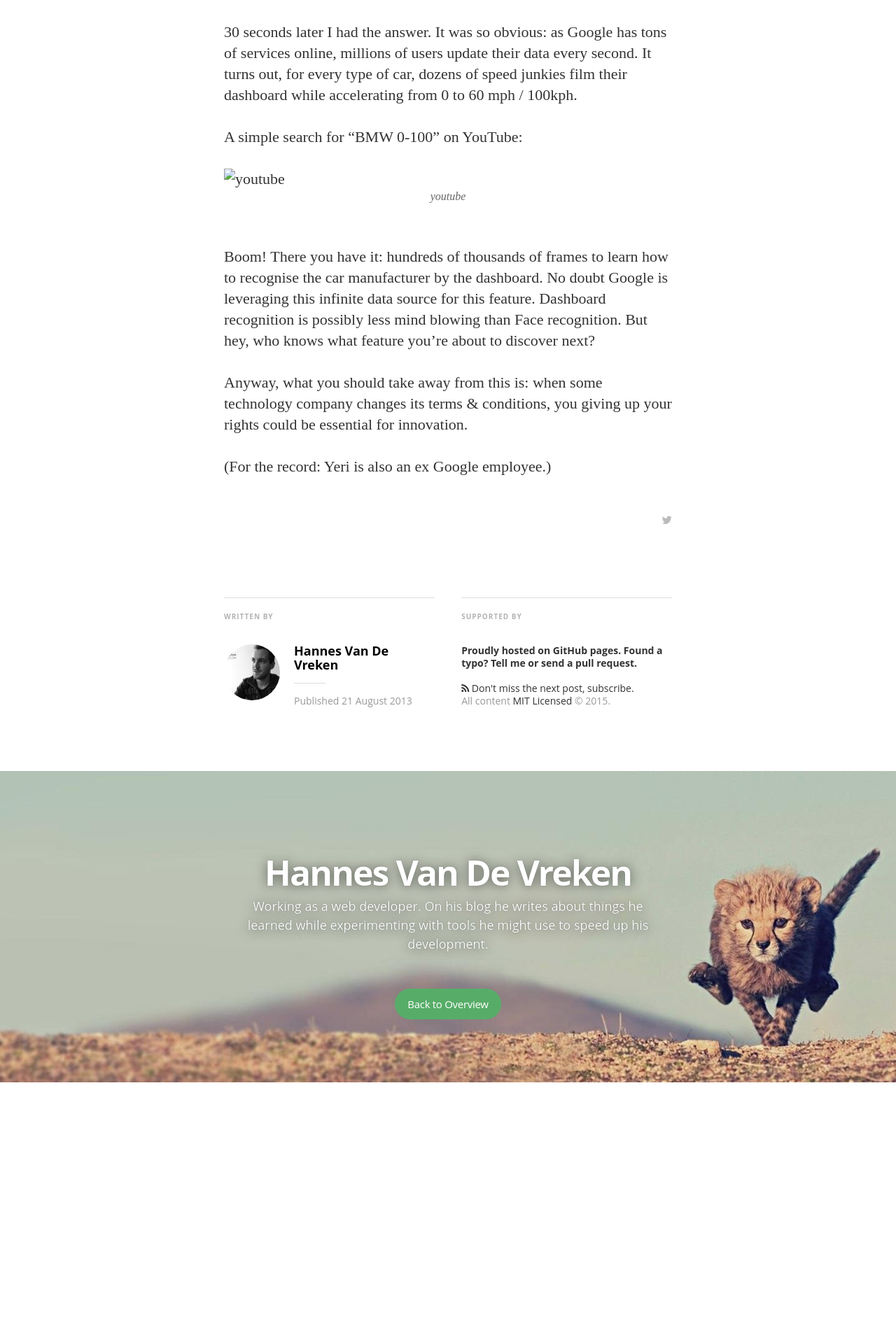
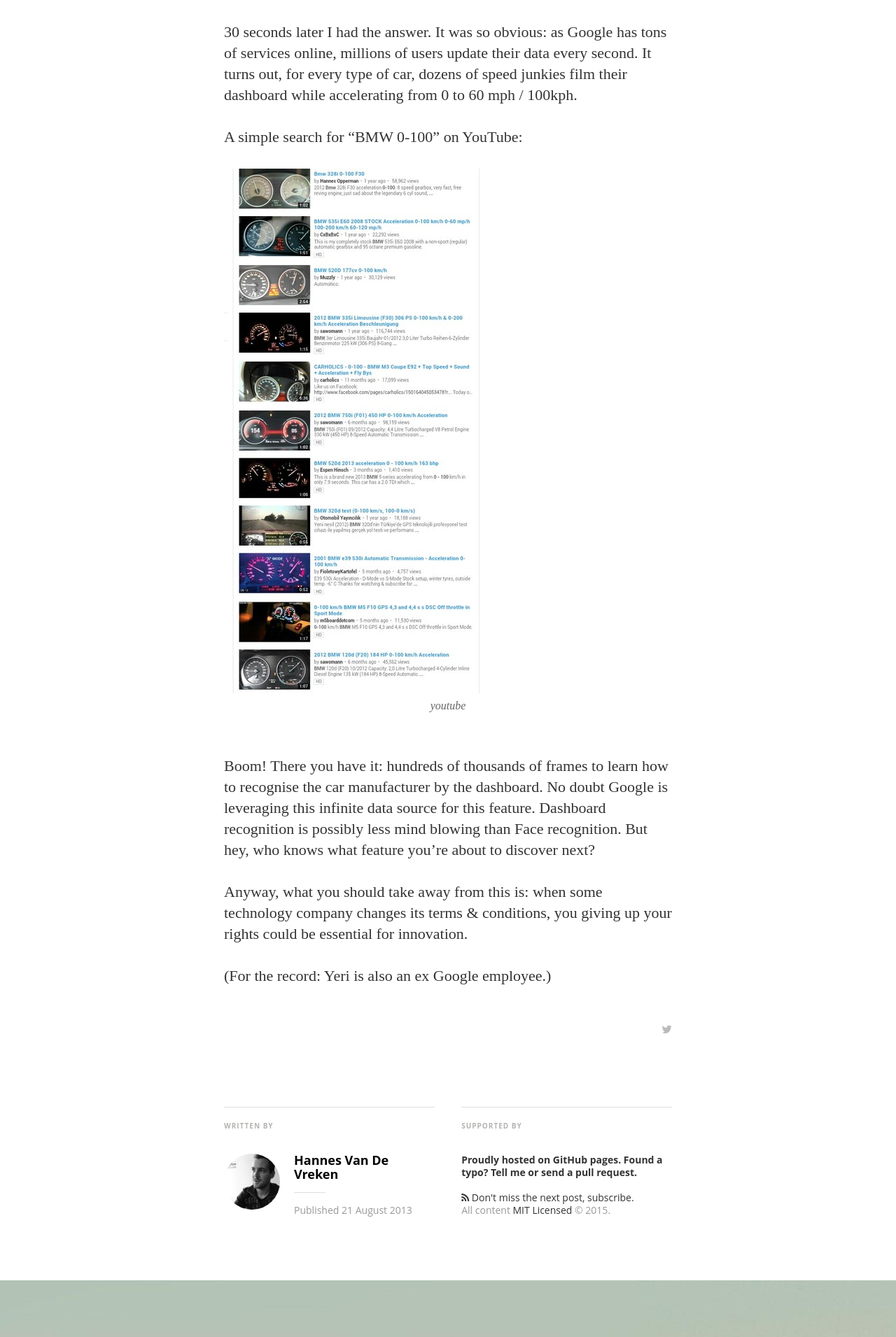
Before and after one commit to hannesvdvreken/hannesvdvreken.github.io, a Jekyll site: the page built from _posts/2013-08-21-dashboard-recognition.md, in a window 1280 px wide. Shown: the part 1500-3411 px from the top of the page at 70% size. Built offline with Jekyll 4.4.1, drawn with Linux system fonts in a browser that asks for light colours; nearby versions of some CDN libraries; some web fonts are replaced; comment, search, counter and statistics services are not loaded; before the commit the page ends 3047 px from its top, so only the background shows below that.

Commit message:
Fixed image links

```diff
--- a/_posts/2013-08-21-dashboard-recognition.md
+++ b/_posts/2013-08-21-dashboard-recognition.md
@@ -28,7 +28,7 @@
 
 A simple search for "BMW 0-100" on YouTube:
 
-![youtube](/assets/images/article_images/2013-08-21-dashboard-recognition/youtube.jpg)
+![youtube](/assets/article_images/2013-08-21-dashboard-recognition/youtube.jpg)
 
 Boom! There you have it: hundreds of thousands of frames to learn how to recognise the car manufacturer by the dashboard.
 No doubt Google is leveraging this infinite data source for this feature.
```
Also changed, not shown: other parts of _posts/2013-08-21-dashboard-recognition.md (+1 -1 lines).
